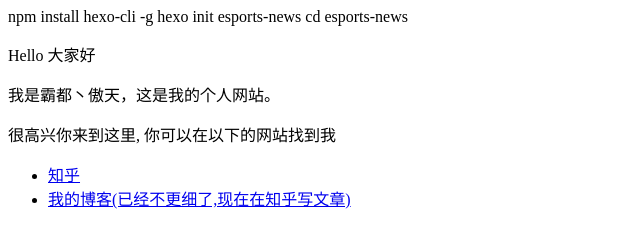
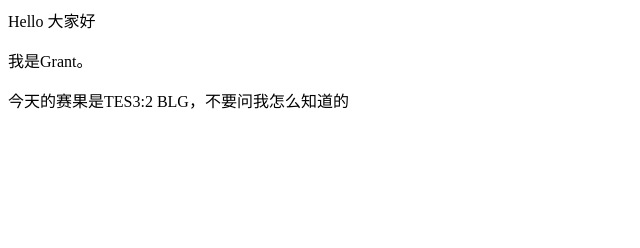
Before and after one commit to grantliney/grantliney.github.io, a plain HTML site: page index.html in a window 1280 px wide. Shown: the whole page, without its empty margins (0-640 px from the left). Drawn offline with Linux system fonts and the light colour scheme.

Commit message:
Update index.html

```diff
--- a/index.html
+++ b/index.html
@@ -1,11 +1,4 @@
-npm install hexo-cli -g
-     hexo init esports-news
-     cd esports-news
+
      <p>Hello 大家好</p>
-<p>我是霸都丶傲天，这是我的个人网站。 </p>
-<p>很高兴你来到这里, 你可以在以下的网站找到我</p>
-
-<ul>
-  <li> <a href="https://www.zhihu.com/people/AJLoveChina">知乎</a> </li>
-  <li> <a href="http://hejie.nigeerhuo.com">我的博客(已经不更细了,现在在知乎写文章)</a> </li>
-</ul>
+<p>我是Grant。 </p>
+<p>今天的赛果是TES3:2 BLG，不要问我怎么知道的</p>
```
